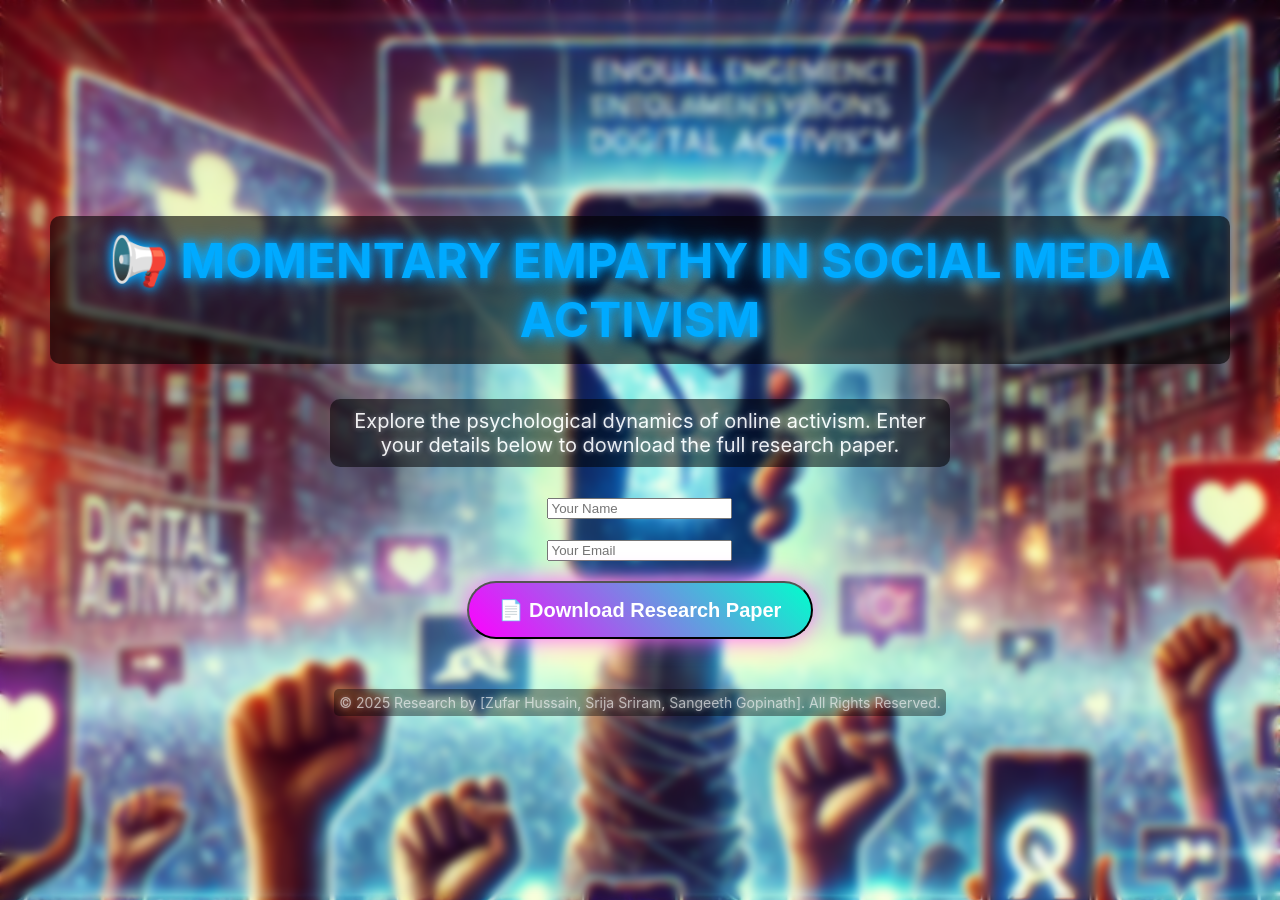
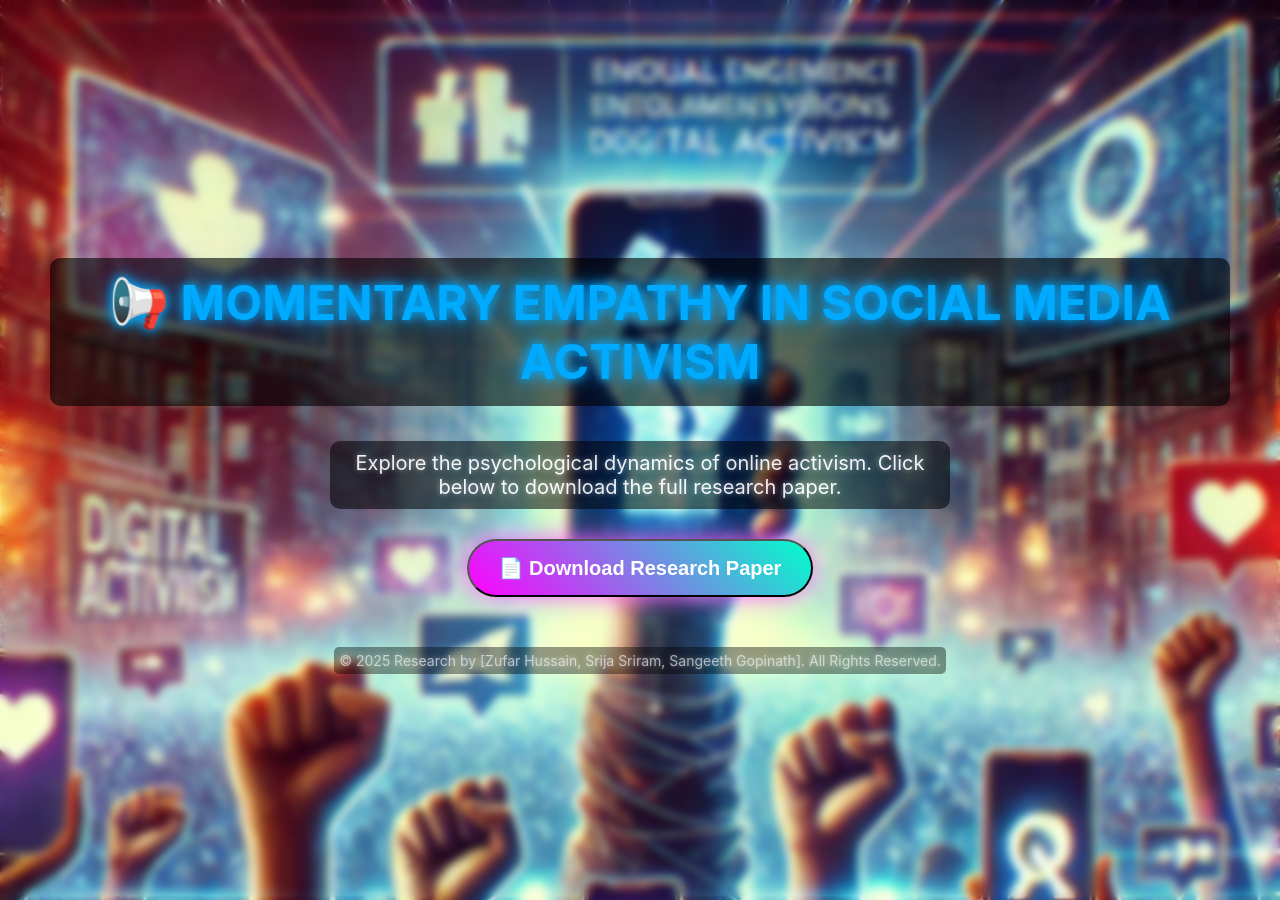
Before and after one commit to zufu07/momentary-empathy-study, a plain HTML site: page index.html in a window 1280 px wide. Drawn offline with Linux system fonts and the light colour scheme.

Commit message:
index.html

```diff
--- a/index.html
+++ b/index.html
@@ -97,10 +97,8 @@
 </head>
 <body>
     <h1>📢 Momentary Empathy in Social Media Activism</h1>
-    <p>Explore the psychological dynamics of online activism. Enter your details below to download the full research paper.</p>
+    <p>Explore the psychological dynamics of online activism. Click below to download the full research paper.</p>
     <form id="downloadForm">
-        <input type="text" id="name" name="name" placeholder="Your Name" required><br><br>
-        <input type="email" id="email" name="email" placeholder="Your Email" required><br><br>
         <button type="submit" class="download-btn">📄 Download Research Paper</button>
     </form>
     <footer>© 2025 Research by [Zufar Hussain, Srija Sriram, Sangeeth Gopinath]. All Rights Reserved.</footer>
```
